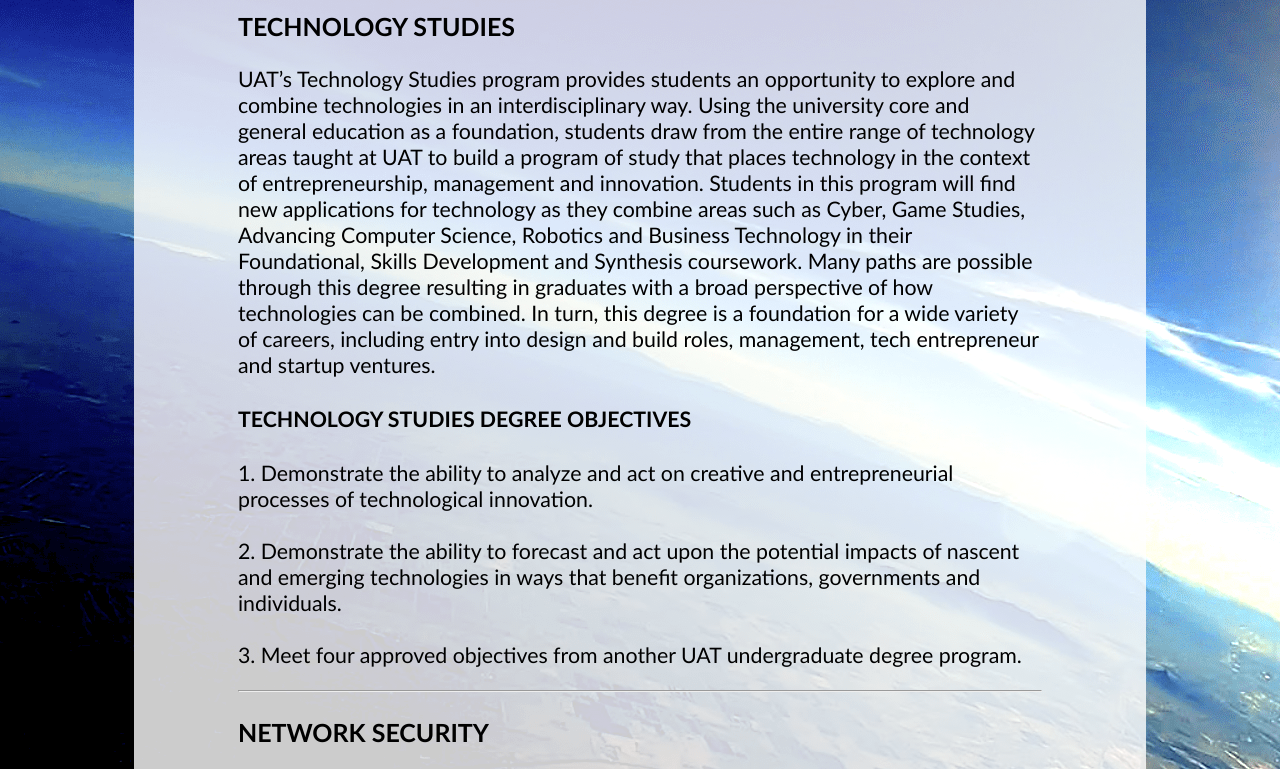
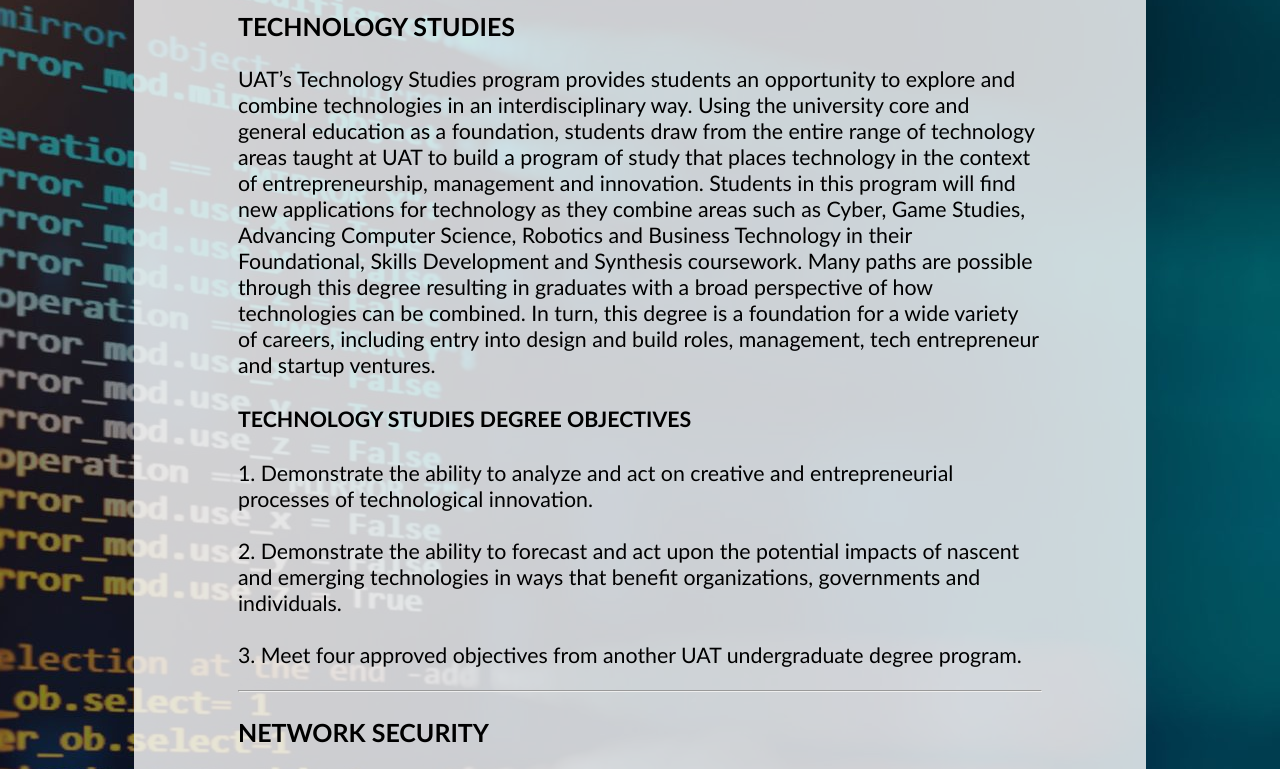
Before and after one commit to pujaraanil/uat, a plain HTML site: page index.html in a window 1280 px wide. Shown: the part 609-1378 px from the top of the page. Drawn offline with Linux system fonts and the light colour scheme.

Commit message:
Update index.html

```diff
--- a/index.html
+++ b/index.html
@@ -23,7 +23,7 @@
             font-size: 16pt;
             font-family:'Trebuchet MS', 'Lucida Sans Unicode', 'Lucida Grande', 'Lucida Sans', Arial, sans-serif;
             overflow-y: scroll;
-            background: url(bg_cybersecurity2.jpg) contain;
+            background: url(bg_cybersecurity2.jpg) no-repeat fixed center;
         }
 
         /* Set links to always remain blue, even if visited */
```
